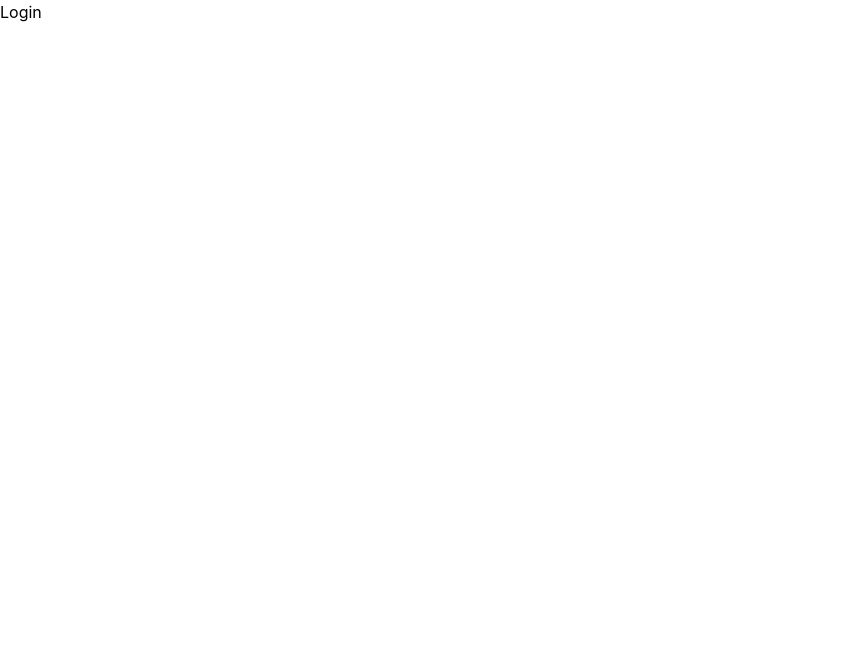
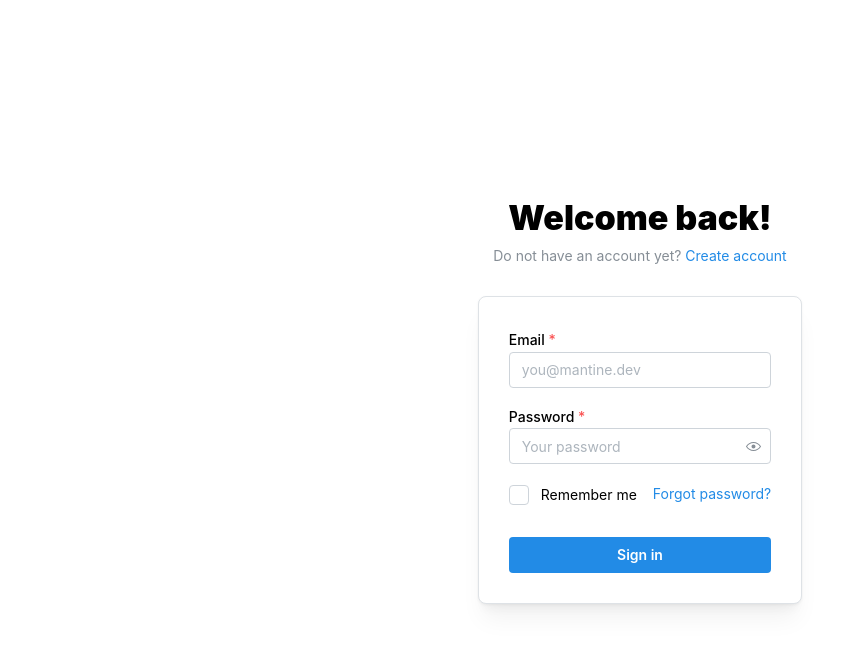
Before and after one commit to lia-arroyo/devs-hackathon-2024, a React (Vite) app in the folder frontend/: page /login in a window 1280 px wide. Shown: the top 648 px of the page, without its empty margins (0-864 px from the left). Built offline with nearby package versions, Linux system fonts and the light colour scheme.

Commit message:
center all contents and add login form

```diff
--- /dev/null
+++ b/frontend/src/components/AuthForms/AuthForms.module.css
@@ -0,0 +1,6 @@
+.title {
+  font-family:
+    Greycliff CF,
+    var(--mantine-font-family);
+  font-weight: 900;
+}
--- /dev/null
+++ b/frontend/src/components/AuthForms/LoginForm.tsx
@@ -0,0 +1,43 @@
+import {
+  TextInput,
+  PasswordInput,
+  Checkbox,
+  Anchor,
+  Paper,
+  Title,
+  Text,
+  Container,
+  Group,
+  Button,
+} from '@mantine/core';
+import classes from './AuthForms.module.css';
+
+export function LoginForm() {
+  return (
+    <Container size={420} my={40}>
+      <Title ta="center" className={classes.title}>
+        Welcome back!
+      </Title>
+      <Text c="dimmed" size="sm" ta="center" mt={5}>
+        Do not have an account yet?{' '}
+        <Anchor size="sm" component="button">
+          Create account
+        </Anchor>
+      </Text>
+
+      <Paper withBorder shadow="md" p={30} mt={30} radius="md">
+        <TextInput label="Email" placeholder="you@mantine.dev" required />
+        <PasswordInput label="Password" placeholder="Your password" required mt="md" />
+        <Group justify="space-between" mt="lg">
+          <Checkbox label="Remember me" />
+          <Anchor component="button" size="sm">
+            Forgot password?
+          </Anchor>
+        </Group>
+        <Button fullWidth mt="xl">
+          Sign in
+        </Button>
+      </Paper>
+    </Container>
+  );
+}
--- a/frontend/src/pages/CreateGroup.page.tsx
+++ b/frontend/src/pages/CreateGroup.page.tsx
@@ -1,5 +1,7 @@
+import classes from './Pages.module.css';
+
 const CreateGroupPage = () => {
-  return <>create group</>;
+  return <div className={classes.pageContainer}>create group</div>;
 };
 
 export default CreateGroupPage;
--- a/frontend/src/pages/Group.page.tsx
+++ b/frontend/src/pages/Group.page.tsx
@@ -1,5 +1,7 @@
+import classes from './Pages.module.css';
+
 const GroupPage = () => {
-  return <>view group</>;
+  return <div className={classes.pageContainer}>view group</div>;
 };
 
 export default GroupPage;
--- a/frontend/src/pages/Home.page.tsx
+++ b/frontend/src/pages/Home.page.tsx
@@ -1,11 +1,12 @@
 import { Welcome } from '../components/Demo_Welcome/Welcome';
 import { ColorSchemeToggle } from '../components/Demo_ColorSchemeToggle/ColorSchemeToggle';
+import classes from './Pages.module.css';
 
 export function HomePage() {
   return (
-    <>
+    <div className={classes.pageContainer}>
       <Welcome />
       <ColorSchemeToggle />
-    </>
+    </div>
   );
 }
--- a/frontend/src/pages/Login.page.tsx
+++ b/frontend/src/pages/Login.page.tsx
@@ -1,11 +1,13 @@
+import { LoginForm } from '@/components/AuthForms/LoginForm';
 import BubblyBackground from '@/components/BubbleBackground/BubbleBackground';
+import classes from './Pages.module.css';
 
 const LoginPage = () => {
   return (
-    <>
+    <div className={classes.pageContainer}>
       <BubblyBackground />
-      Login
-    </>
+      <LoginForm />
+    </div>
   );
 };
 
--- /dev/null
+++ b/frontend/src/pages/Pages.module.css
@@ -0,0 +1,8 @@
+.pageContainer {
+  display: flex;
+  flex-direction: column;
+  align-items: center;
+  justify-content: center;
+  width: 100vw;
+  height: 100vh;
+}
--- a/frontend/src/pages/Signup.page.tsx
+++ b/frontend/src/pages/Signup.page.tsx
@@ -1,5 +1,7 @@
+import classes from './Pages.module.css';
+
 const SignupPage = () => {
-  return <>signup</>;
+  return <div className={classes.pageContainer}>signup</div>;
 };
 
 export default SignupPage;
```
